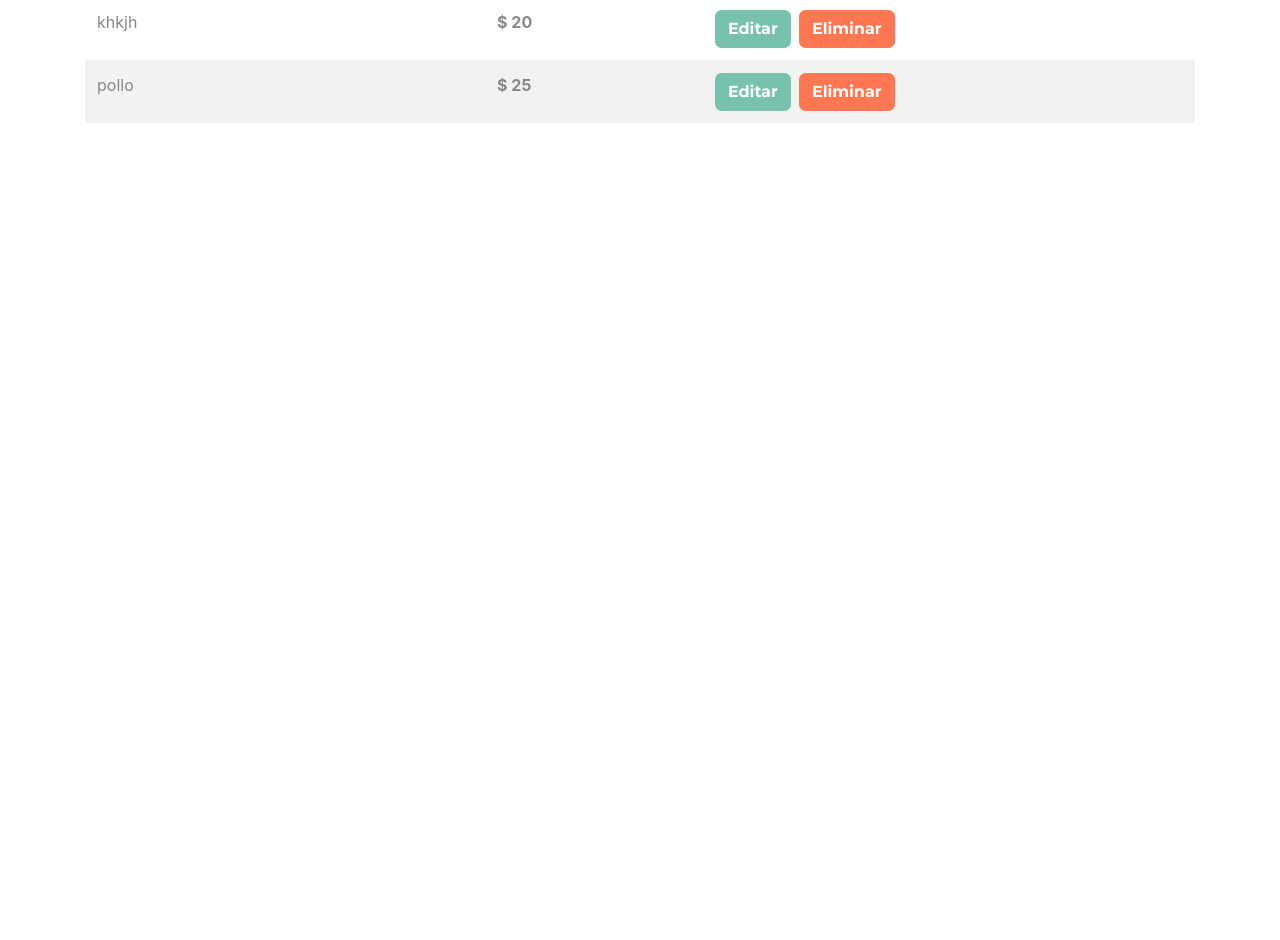
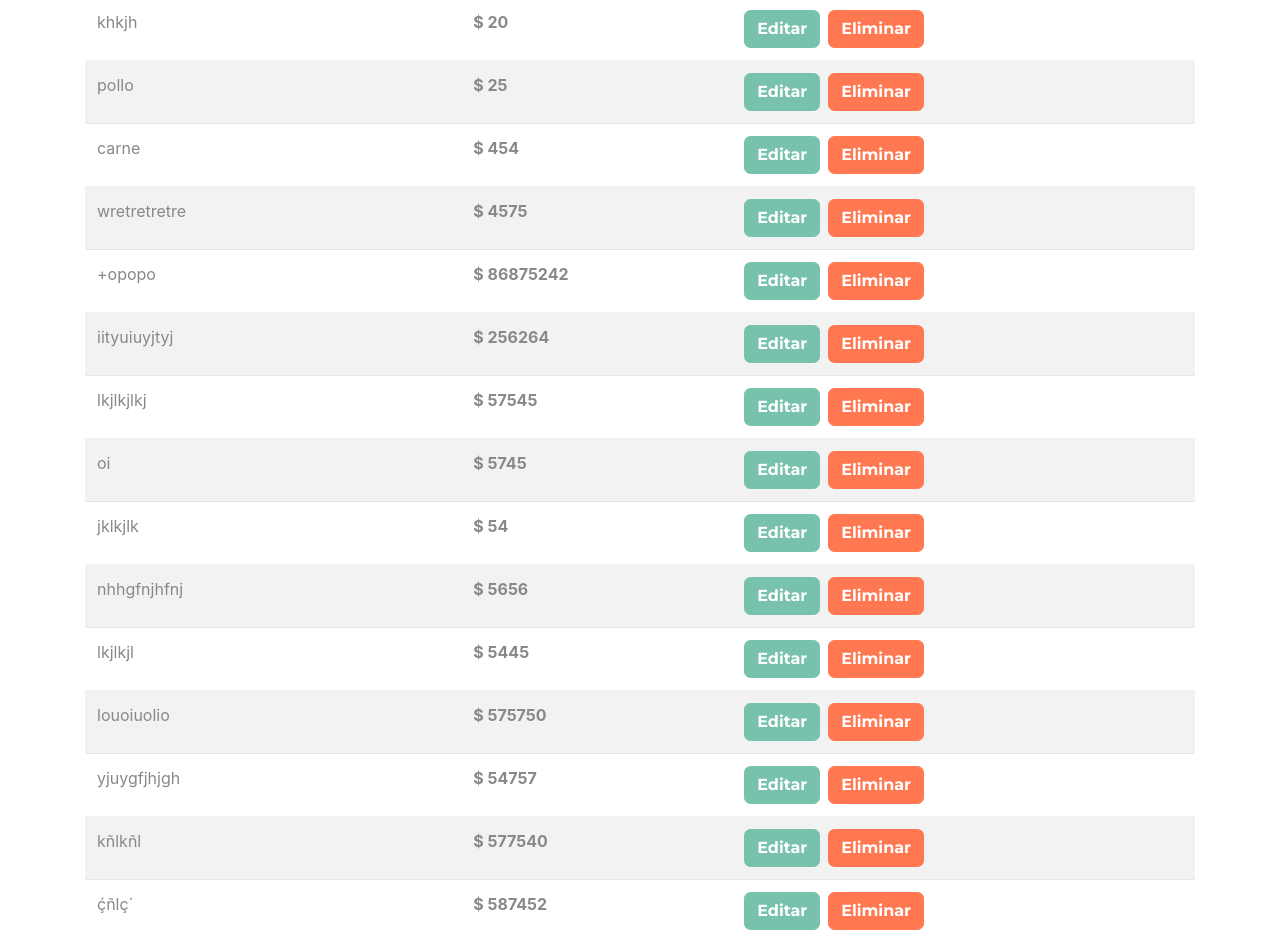
Before and after one commit to ManuelVillarVitoria/react-redux-jsonserver-crud, a React (Create React App) app: page / in a window 1280 px wide. Shown: the part 2722-3662 px from the top of the page. Before the commit the page ends 2861 px from the top, so only its background shows below. Built offline with nearby package versions, Linux system fonts and the light colour scheme; data requests are answered from the project's data file.

Commit message:
dispplaying error & loading messages

```diff
--- a/db.json
+++ b/db.json
@@ -204,6 +204,89 @@
       "nombre": "pollo",
       "precio": 25,
       "id": 41
+    },
+    {
+      "nombre": "carne",
+      "precio": 454,
+      "id": 42
+    },
+    {
+      "nombre": "wretretretre",
+      "precio": 4575,
+      "id": 43
+    },
+    {
+      "nombre": "+opopo",
+      "precio": 86875242,
+      "id": 44
+    },
+    {
+      "nombre": "iityuiuyjtyj",
+      "precio": 256264,
+      "id": 45
+    },
+    {
+      "nombre": "lkjlkjlkj",
+      "precio": 57545,
+      "id": 46
+    },
+    {
+      "nombre": "oi",
+      "precio": 5745,
+      "id": 47
+    },
+    {
+      "nombre": "jklkjlk",
+      "precio": 54,
+      "id": 48
+    },
+    {
+      "nombre": "nhhgfnjhfnj",
+      "precio": 5656,
+      "id": 49
+    },
+    {
+      "nombre": "lkjlkjl",
+      "precio": 5445,
+      "id": 50
+    },
+    {
+      "nombre": "louoiuolio",
+      "precio": 575750,
+      "id": 51
+    },
+    {
+      "nombre": "yjuygfjhjgh",
+      "precio": 54757,
+      "id": 52
+    },
+    {
+      "nombre": "kñlkñl",
+      "precio": 577540,
+      "id": 53
+    },
+    {
+      "nombre": "ḉñlç´",
+      "precio": 587452,
+      "id": 54
+    },
+    {
+      "id": 55
+    },
+    {
+      "nombre": "0909",
+      "precio": 5474,
+      "id": 56
+    },
+    {
+      "nombre": "hkjhk",
+      "precio": 2542,
+      "id": 57
+    },
+    {
+      "nombre": "ioio",
+      "precio": 5874,
+      "id": 58
     }
   ]
 }
--- a/src/actions/productoActions.js
+++ b/src/actions/productoActions.js
@@ -9,16 +9,15 @@ import {
 
 import clienteAxios from '../config/axios';
 import Swal from 'sweetalert2';
-import Productos from '../components/Productos';
 
 
 export function crearNuevoProductoAction(producto) {
+
     return async (dispatch) => {
         dispatch( agregarProducto() );
 
         try {
             await clienteAxios.post('/productos', producto);
-
             dispatch( agregarProductoExito(producto) );
 
             Swal.fire(
@@ -64,8 +63,10 @@ export function obtenerProductosAction() {
         dispatch( descargarProductos() );
 
         try {
-            const res = await clienteAxios.get('/productos');
-            dispatch( decargaProductosExitosa(res.data) )
+            setTimeout( async () => {
+                const res = await clienteAxios.get('/productos');
+                dispatch( decargaProductosExitosa(res.data) )
+            },1000);
 
         } catch (error) {
             console.log(error);
--- a/src/components/NuevoProducto.js
+++ b/src/components/NuevoProducto.js
@@ -24,7 +24,7 @@ const NuevoProducto = ({history}) => {
 
         agregarProducto({
             nombre,
-            precio
+            precio,
         });
 
         history.push('/');
--- a/src/components/Productos.js
+++ b/src/components/Productos.js
@@ -4,6 +4,7 @@ import Producto from './Producto';
 
 import { useSelector, useDispatch } from 'react-redux';
 import { obtenerProductosAction } from '../actions/productoActions';
+
 
 
 const Productos = () => {
@@ -15,11 +16,18 @@ const Productos = () => {
         cargarProductos();
     }, [])
 
-    const productos = useSelector(state => state.productos.productos)
+    const productos = useSelector(state => state.productos.productos);
+    const error = useSelector(state => state.productos.error);
+    const cargando = useSelector(state => state.productos.loading);
 
     return (
         <Fragment>
             <h2 className="text-center my-5">Listado de Productos</h2>
+
+            { error && <p className="font-weight-bold alert alert-danger
+            text-center mt-4">Hubo un error</p> }
+
+            { cargando && <p className="text-center">Cargando...</p>}
 
             <table className="table table-striped">
                 <thead className="bg-primary table-dark">
```
